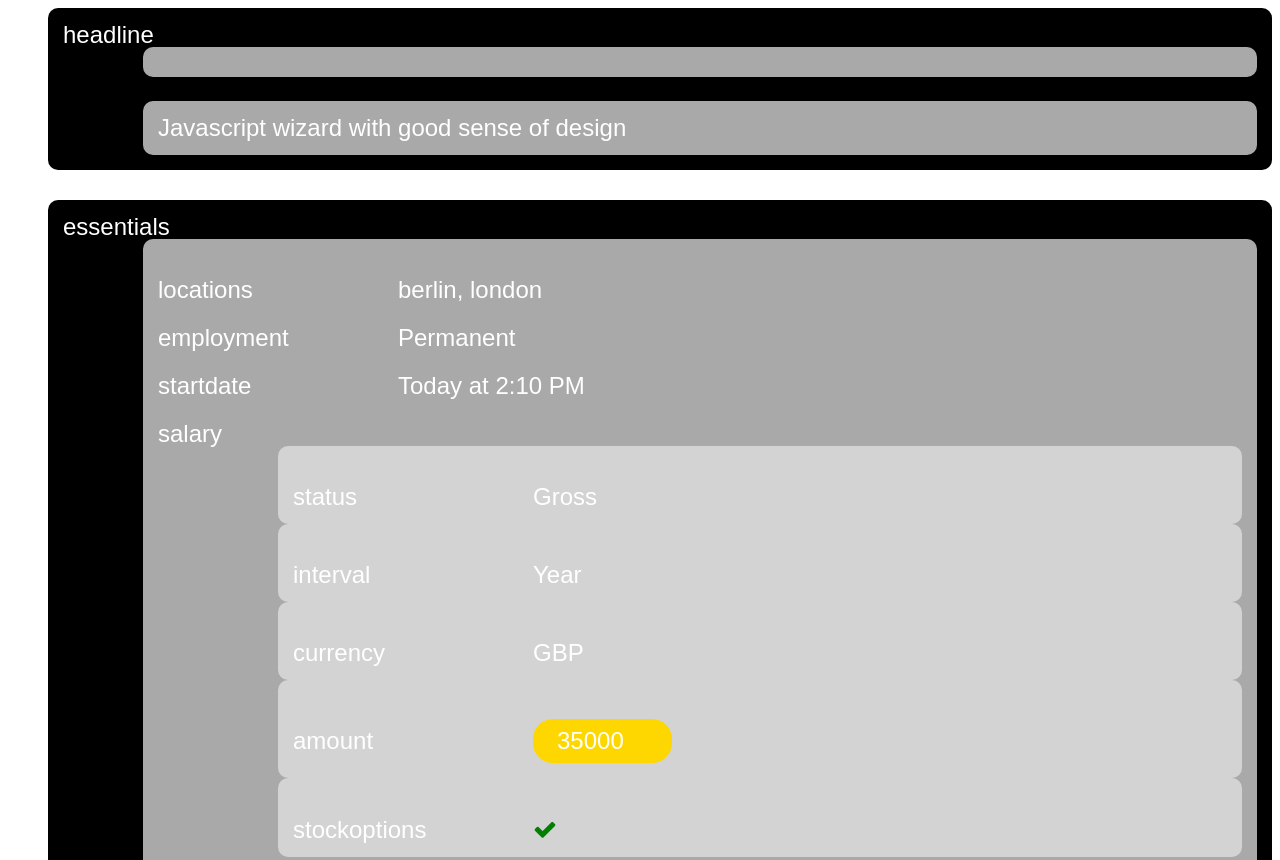
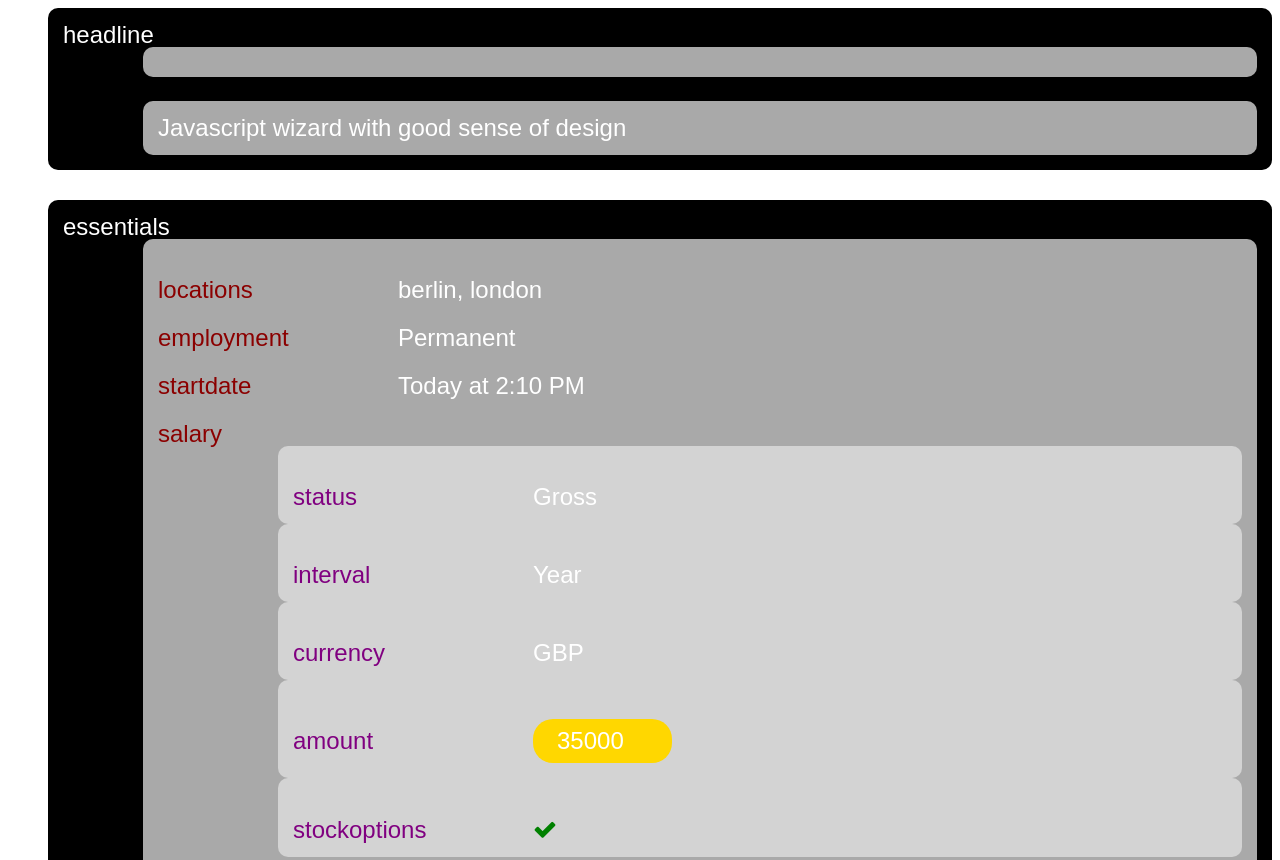
Before and after one commit to ltfschoen/parity_d3, a website: page index.html in a window 1280 px wide. Shown: the top 860 px of the page. Drawn offline with nearby package versions, Linux system fonts and the light colour scheme.

Commit message:
feat: Change font colours

```diff
--- a/css/styles.css
+++ b/css/styles.css
@@ -111,10 +111,12 @@ and (min-width : 1025px) {
   }
 
   span.label-wrapper {
+    color: DarkRed;
     width: 200px;
   }
 
   span.sub-label-wrapper {
+    color: Purple;
     width: 200px;
   }
 
```
